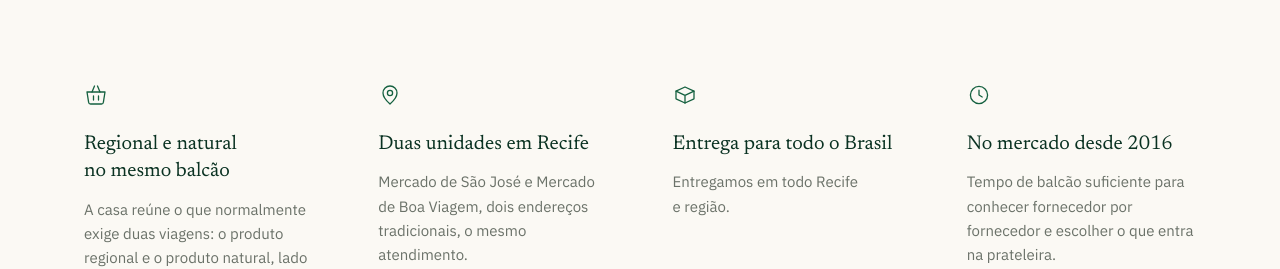
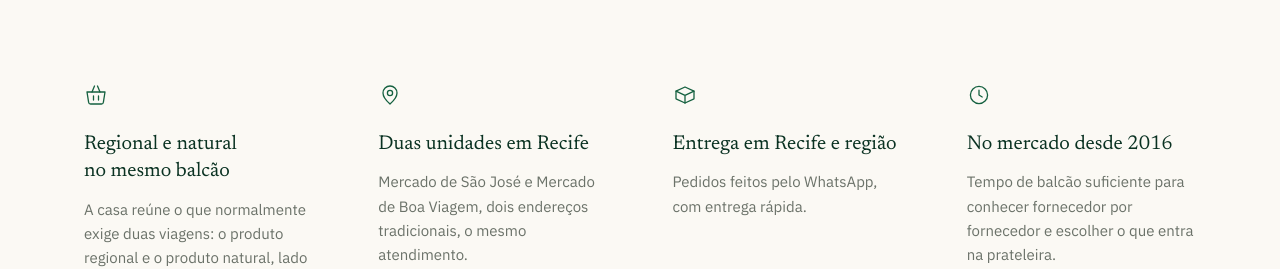
Before and after one commit to kaiopamorim-droid/Deliciasdonordeste, a React (Vite) app: page / in a window 1280 px wide. Shown: the part 820-1089 px from the top of the page. Built offline with nearby package versions, Linux system fonts and the light colour scheme.

Commit message:
atualiza titulo e texto do diferencial de entrega

```diff
--- a/src/data/conteudo.js
+++ b/src/data/conteudo.js
@@ -67,9 +67,9 @@ export const diferenciais = [
     icone: 'mapa',
   },
   {
-    titulo: 'Entrega para todo o Brasil',
+    titulo: 'Entrega em Recife e região',
     texto:
-      'Entregamos em todo Recife e região.',
+      'Pedidos feitos pelo WhatsApp, com entrega rápida.',
     icone: 'caixa',
   },
   {
```
